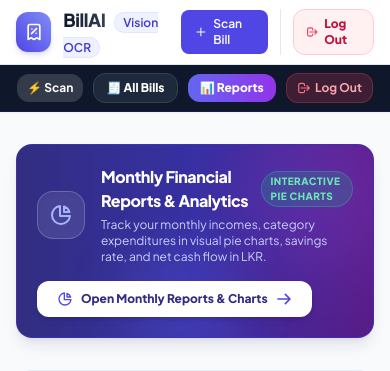
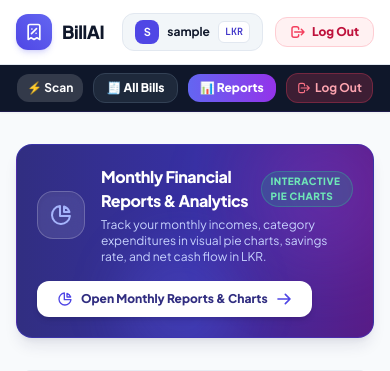
Before and after one commit to RoshD-08/bill_scanner_app, a Flask app: page / in a window 390 px wide. Shown: the top 371 px of the page. Run offline with Flask 3, Linux system fonts and the light colour scheme; the visitor is signed in with stand-in values (Sample User, id 1); data comes from the database, SQL or seed files in the repository; data that the repository does not hold is empty; some libraries are stand-ins or nearby versions.

Commit message:
style: organize top navbar with clean spacing, proper gaps, and eliminate duplicate buttons

```diff
--- a/templates/base.html
+++ b/templates/base.html
@@ -37,44 +37,44 @@
 <body class="bg-slate-50 text-slate-900 font-sans min-h-screen flex flex-col antialiased">
 
   <!-- Top Navigation -->
-  <header class="bg-white border-b border-slate-200 sticky top-0 z-30 shadow-sm">
-    <div class="max-w-7xl mx-auto px-4 sm:px-6 lg:px-8 h-16 flex items-center justify-between">
-      <div class="flex items-center gap-6">
-        <a href="{{ url_for('index') }}" class="flex items-center gap-3 group">
-          <div class="w-10 h-10 rounded-xl bg-gradient-to-tr from-brand-600 to-indigo-400 flex items-center justify-center text-white shadow-md shadow-brand-500/20 group-hover:scale-105 transition-transform">
+  <header class="bg-white border-b border-slate-200 sticky top-0 z-30 shadow-xs">
+    <div class="max-w-7xl mx-auto px-4 sm:px-6 lg:px-8 h-16 flex items-center justify-between gap-4">
+      <!-- Left: Logo & Primary Navigation -->
+      <div class="flex items-center gap-4 lg:gap-6 min-w-0">
+        <a href="{{ url_for('index') }}" class="flex items-center gap-2.5 group flex-shrink-0">
+          <div class="w-9 h-9 rounded-xl bg-gradient-to-tr from-brand-600 to-indigo-500 flex items-center justify-center text-white shadow-md shadow-brand-500/20 group-hover:scale-105 transition-transform">
             <svg class="w-5 h-5" fill="none" stroke="currentColor" viewBox="0 0 24 24">
               <path stroke-linecap="round" stroke-linejoin="round" stroke-width="2" d="M9 14l6-6m-5.5.5h.01m4.99 5h.01M19 21V5a2 2 0 00-2-2H7a2 2 0 00-2 2v16l3.5-2 3.5 2 3.5-2 3.5 2z"/>
             </svg>
           </div>
-          <div>
-            <span class="font-extrabold text-lg tracking-tight bg-gradient-to-r from-slate-900 to-slate-700 bg-clip-text text-transparent">BillAI</span>
-            <span class="text-xs px-2 py-0.5 ml-1.5 rounded-full bg-indigo-50 text-indigo-700 font-semibold border border-indigo-100">Vision OCR</span>
+          <div class="flex items-center gap-1.5">
+            <span class="font-black text-lg tracking-tight text-slate-900">BillAI</span>
+            <span class="hidden md:inline-flex text-[10px] uppercase font-bold tracking-wider px-2 py-0.5 rounded-full bg-indigo-50 text-indigo-700 border border-indigo-100">OCR</span>
           </div>
         </a>
 
         {% if current_user %}
-        <nav class="hidden sm:flex items-center gap-2 pl-4 border-l border-slate-200">
+        <!-- Primary Navigation Tabs with proper breathing room -->
+        <nav class="hidden md:flex items-center gap-2.5 lg:gap-3 pl-4 lg:pl-6 border-l border-slate-200">
           <a href="{{ url_for('index') }}"
-             class="px-3.5 py-1.5 rounded-xl text-xs font-bold transition flex items-center gap-1.5 {% if request.endpoint == 'index' %}bg-slate-100 text-slate-900 border border-slate-200/80 shadow-2xs{% else %}text-slate-600 hover:text-slate-900 hover:bg-slate-100{% endif %}">
-            <svg class="w-3.5 h-3.5" fill="none" stroke="currentColor" viewBox="0 0 24 24">
+             class="px-3.5 py-2 rounded-xl text-xs font-bold transition flex items-center gap-2 {% if request.endpoint == 'index' %}bg-slate-900 text-white shadow-xs{% else %}text-slate-600 hover:text-slate-900 hover:bg-slate-100{% endif %}">
+            <svg class="w-4 h-4 {% if request.endpoint == 'index' %}text-brand-400{% else %}text-slate-400{% endif %}" fill="none" stroke="currentColor" viewBox="0 0 24 24">
               <path stroke-linecap="round" stroke-linejoin="round" stroke-width="2" d="M12 4v16m8-8H4"/>
             </svg>
-            Scan &amp; Dashboard
+            <span>Scan &amp; Dashboard</span>
           </a>
 
-          <!-- High-Visibility All Bills & Receipts Button in Navbar -->
           <a href="{{ url_for('bills_page') }}"
-             class="inline-flex items-center gap-2 px-3.5 py-1.5 rounded-xl text-xs font-extrabold transition shadow-xs {% if request.endpoint == 'bills_page' %}bg-slate-900 text-white ring-2 ring-slate-800 shadow-slate-900/20{% else %}bg-slate-900 hover:bg-slate-800 text-white shadow-xs hover:scale-102{% endif %}">
-            <svg class="w-4 h-4 text-emerald-400" fill="none" stroke="currentColor" viewBox="0 0 24 24">
+             class="px-3.5 py-2 rounded-xl text-xs font-bold transition flex items-center gap-2 {% if request.endpoint == 'bills_page' %}bg-slate-900 text-white shadow-xs{% else %}text-slate-600 hover:text-slate-900 hover:bg-slate-100{% endif %}">
+            <svg class="w-4 h-4 {% if request.endpoint == 'bills_page' %}text-emerald-400{% else %}text-emerald-500{% endif %}" fill="none" stroke="currentColor" viewBox="0 0 24 24">
               <path stroke-linecap="round" stroke-linejoin="round" stroke-width="2" d="M9 12h6m-6 4h6m2 5H7a2 2 0 01-2-2V5a2 2 0 012-2h5.586a1 1 0 01.707.293l5.414 5.414a1 1 0 01.293.707V19a2 2 0 01-2 2z"/>
             </svg>
             <span>All Bills &amp; Receipts</span>
           </a>
 
-          <!-- High-Visibility Reports & Charts Button in Navbar -->
           <a href="{{ url_for('reports') }}"
-             class="inline-flex items-center gap-2 px-3.5 py-1.5 rounded-xl text-xs font-extrabold transition shadow-xs {% if request.endpoint == 'reports' %}bg-indigo-600 text-white shadow-indigo-500/25 ring-2 ring-indigo-400{% else %}bg-gradient-to-r from-indigo-600 via-indigo-700 to-purple-600 hover:from-indigo-700 hover:to-purple-700 text-white shadow-indigo-500/20 hover:scale-102{% endif %}">
-            <svg class="w-4 h-4 text-indigo-200" fill="none" stroke="currentColor" viewBox="0 0 24 24">
+             class="px-3.5 py-2 rounded-xl text-xs font-bold transition flex items-center gap-2 {% if request.endpoint == 'reports' %}bg-indigo-600 text-white shadow-xs shadow-indigo-500/25{% else %}text-slate-600 hover:text-slate-900 hover:bg-slate-100{% endif %}">
+            <svg class="w-4 h-4 {% if request.endpoint == 'reports' %}text-indigo-200{% else %}text-indigo-500{% endif %}" fill="none" stroke="currentColor" viewBox="0 0 24 24">
               <path stroke-linecap="round" stroke-linejoin="round" stroke-width="2" d="M11 3.055A9.001 9.001 0 1020.945 13H11V3.055z"/>
               <path stroke-linecap="round" stroke-linejoin="round" stroke-width="2" d="M20.488 9H15V3.512A9.025 9.025 0 0120.488 9z"/>
             </svg>
@@ -84,26 +84,11 @@
         {% endif %}
       </div>
 
-      <div class="flex items-center gap-3">
+      <!-- Right: User Profile & Actions -->
+      <div class="flex items-center gap-3 sm:gap-4 flex-shrink-0">
         {% if current_user %}
-        <a href="{{ url_for('export_csv') }}"
-           class="hidden sm:inline-flex items-center gap-2 px-3.5 py-1.5 rounded-lg border border-slate-300 text-slate-700 bg-white hover:bg-slate-50 text-xs font-semibold transition shadow-xs">
-          <svg class="w-3.5 h-3.5 text-slate-500" fill="none" stroke="currentColor" viewBox="0 0 24 24">
-            <path stroke-linecap="round" stroke-linejoin="round" stroke-width="2" d="M12 10v6m0 0l-3-3m3 3l3-3m2 8H7a2 2 0 01-2-2V5a2 2 0 012-2h5.586a1 1 0 01.707.293l5.414 5.414a1 1 0 01.293.707V19a2 2 0 01-2 2z"/>
-          </svg>
-          Export CSV
-        </a>
-        <a href="{{ url_for('index') }}#uploadSection"
-           class="inline-flex items-center gap-1.5 px-3.5 py-1.5 rounded-lg bg-brand-600 hover:bg-brand-700 text-white text-xs font-semibold transition shadow-xs shadow-brand-500/25">
-          <svg class="w-3.5 h-3.5" fill="none" stroke="currentColor" viewBox="0 0 24 24">
-            <path stroke-linecap="round" stroke-linejoin="round" stroke-width="2" d="M12 4v16m8-8H4"/>
-          </svg>
-          Scan Bill
-        </a>
-
-        <!-- User profile pill & Logout -->
-        <div class="flex items-center gap-2.5 pl-3 border-l border-slate-200">
-          <div class="hidden md:flex items-center gap-2 px-2.5 py-1.5 rounded-xl bg-slate-100 text-slate-800 text-xs font-semibold">
+        <!-- User profile badge -->
+        <div class="flex items-center gap-2 px-3 py-1.5 rounded-xl bg-slate-100/90 border border-slate-200 text-slate-800 text-xs font-semibold shadow-2xs">
           <span class="w-6 h-6 rounded-lg bg-brand-600 text-white flex items-center justify-center font-bold text-[11px] uppercase shadow-xs">
             {{ current_user.username[0] }}
           </span>
@@ -116,14 +101,13 @@
         <!-- High-Visibility Logout Button -->
         <a href="{{ url_for('logout') }}"
            title="Sign Out of {{ current_user.username }}"
-             class="inline-flex items-center gap-1.5 px-3 py-1.5 rounded-xl border border-rose-200 bg-rose-50 hover:bg-rose-100 text-rose-700 hover:text-rose-800 text-xs font-extrabold transition shadow-2xs hover:shadow-xs hover:border-rose-300 group cursor-pointer"
+           class="inline-flex items-center gap-1.5 px-3.5 py-1.5 rounded-xl border border-rose-200 bg-rose-50 hover:bg-rose-100 text-rose-700 hover:text-rose-800 text-xs font-extrabold transition shadow-2xs hover:shadow-xs hover:border-rose-300 group cursor-pointer"
            aria-label="Log Out">
           <svg class="w-4 h-4 text-rose-500 group-hover:text-rose-700 transition" fill="none" stroke="currentColor" viewBox="0 0 24 24">
             <path stroke-linecap="round" stroke-linejoin="round" stroke-width="2.2" d="M17 16l4-4m0 0l-4-4m4 4H7m6 4v1a3 3 0 01-3 3H6a3 3 0 01-3-3V7a3 3 0 013-3h4a3 3 0 013 3v1"/>
           </svg>
           <span>Log Out</span>
         </a>
-        </div>
         {% else %}
         <a href="{{ url_for('login') }}"
            class="px-3.5 py-1.5 text-xs font-bold text-slate-700 hover:text-brand-600 transition">
```
Lines whose indentation alone changed are shown as unchanged.
